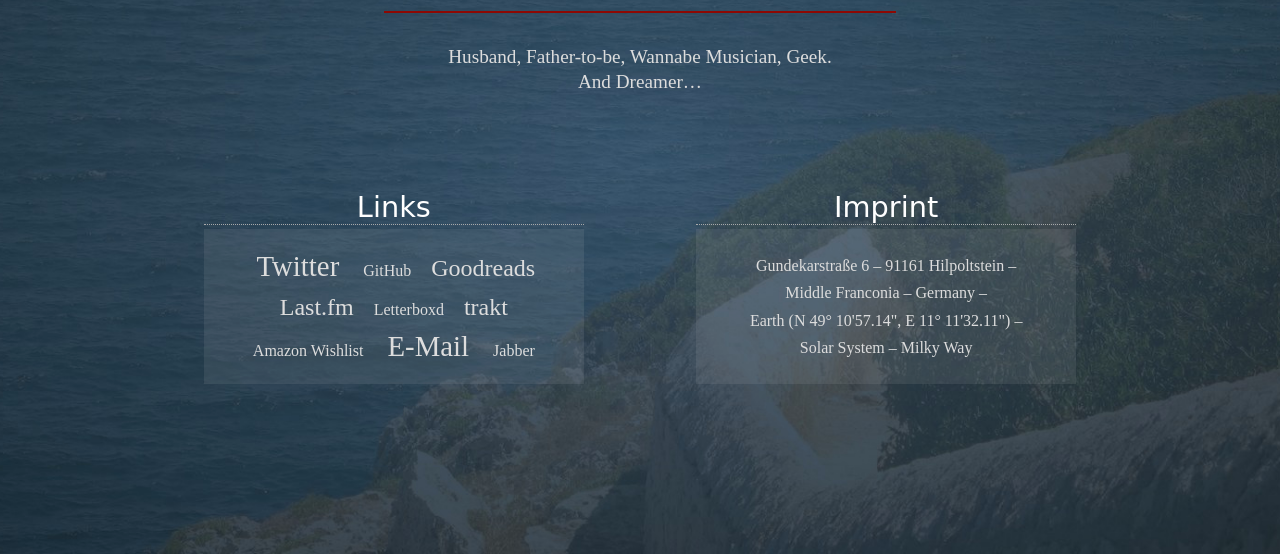
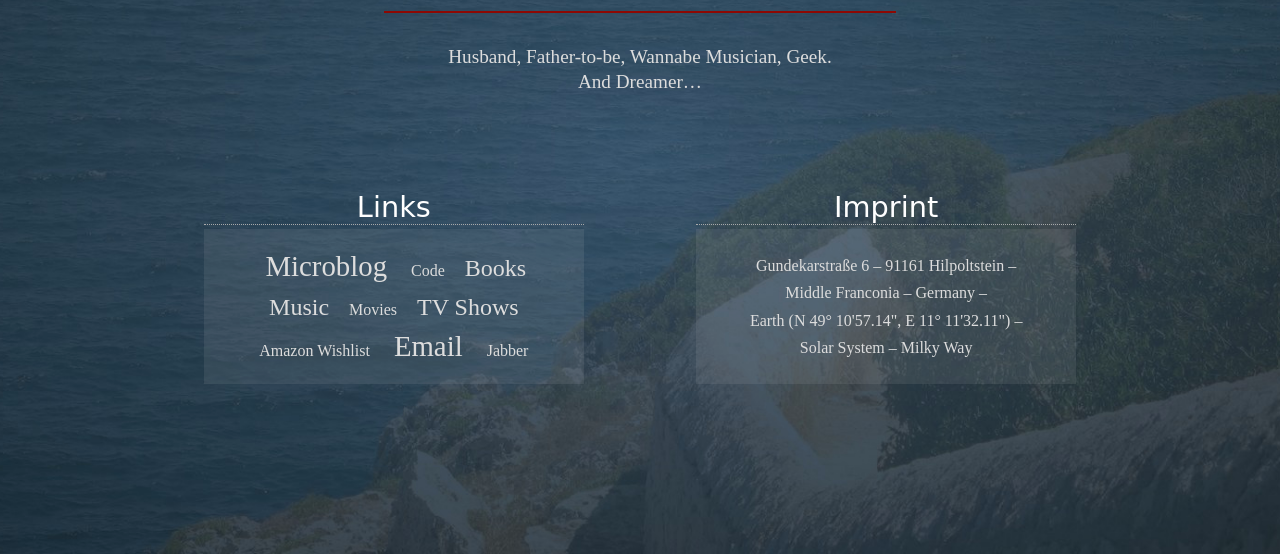
Before and after one commit to PhilippSoehnlein/philipp-soehnlein.de, a website: page src/index.html in a window 1280 px wide. Shown: the part 246-800 px from the top of the page. Drawn offline with nearby package versions, Linux system fonts and the light colour scheme.

Commit message:
Links: Changed link captions so now they show what they are about and not what the service is named (e.g. Twitter became Microblog).

```diff
--- a/src/index.html
+++ b/src/index.html
@@ -34,16 +34,16 @@
             <h2 class="content-box--headline">Links</h2>
             <div class="l-main--content-box-content content-box--content">
                 <ul class="tagcloud">
-                    <li class="tagcloud--item"><a class="tagcloud--link_level1" href="https://twitter.com/PhilSoehnlein" title="Microblogging">Twitter</a></li>
-                    <li class="tagcloud--item"><a class="tagcloud--link_level3" href="https://github.com/PhilippSoehnlein/" title="Code">GitHub</a></li>
-                    <li class="tagcloud--item"><a class="tagcloud--link_level2" href="https://www.goodreads.com/user/show/14081748-philipp" title="Books">Goodreads</a></li>
-                    <li class="tagcloud--item"><a class="tagcloud--link_level2" href="http://www.last.fm/user/Phil_S" title="Music">Last.fm</a></li>
-                    <li class="tagcloud--item"><a class="tagcloud--link_level3" href="http://letterboxd.com/phil_s/" title="Movies">Letterboxd</a></li>
-                    <li class="tagcloud--item"><a class="tagcloud--link_level2" href="https://trakt.tv/user/Phil_S" title="TV shows">trakt</a></li>
+                    <li class="tagcloud--item"><a class="tagcloud--link_level1" href="https://twitter.com/PhilSoehnlein" title="Twitter">Microblog</a></li>
+                    <li class="tagcloud--item"><a class="tagcloud--link_level3" href="https://github.com/PhilippSoehnlein/" title="Github">Code</a></li>
+                    <li class="tagcloud--item"><a class="tagcloud--link_level2" href="https://www.goodreads.com/user/show/14081748-philipp" title="Goodreads">Books</a></li>
+                    <li class="tagcloud--item"><a class="tagcloud--link_level2" href="http://www.last.fm/user/Phil_S" title="Last.fm">Music</a></li>
+                    <li class="tagcloud--item"><a class="tagcloud--link_level3" href="http://letterboxd.com/phil_s/" title="Letterboxd">Movies</a></li>
+                    <li class="tagcloud--item"><a class="tagcloud--link_level2" href="https://trakt.tv/user/Phil_S" title="Trakt">TV Shows</a></li>
                     <li class="tagcloud--item"><a class="tagcloud--link_level3" href="https://www.amazon.de/gp/registry/wishlist/1JSYP88G63DNF?sort=priority">Amazon Wishlist</a></li>
                     <li class="tagcloud--item">
                         <a class="tagcloud--link_level1" href="&#109;&#97;&#105;&#108;&#116;&#111;&#58;&#109;&#101;&#64;&#112;&#104;&#105;&#108;&#105;&#112;&#112;&#45;&#115;&#111;&#101;&#104;&#110;&#108;&#101;&#105;&#110;&#46;&#100;&#101;">
-                            E-Mail
+                            Email
                             <meta itemprop="email" content="&#109;&#101;&#64;&#112;&#104;&#105;&#108;&#105;&#112;&#112;&#45;&#115;&#111;&#101;&#104;&#110;&#108;&#101;&#105;&#110;&#46;&#100;&#101;">
                         </a>
                     </li>
```
